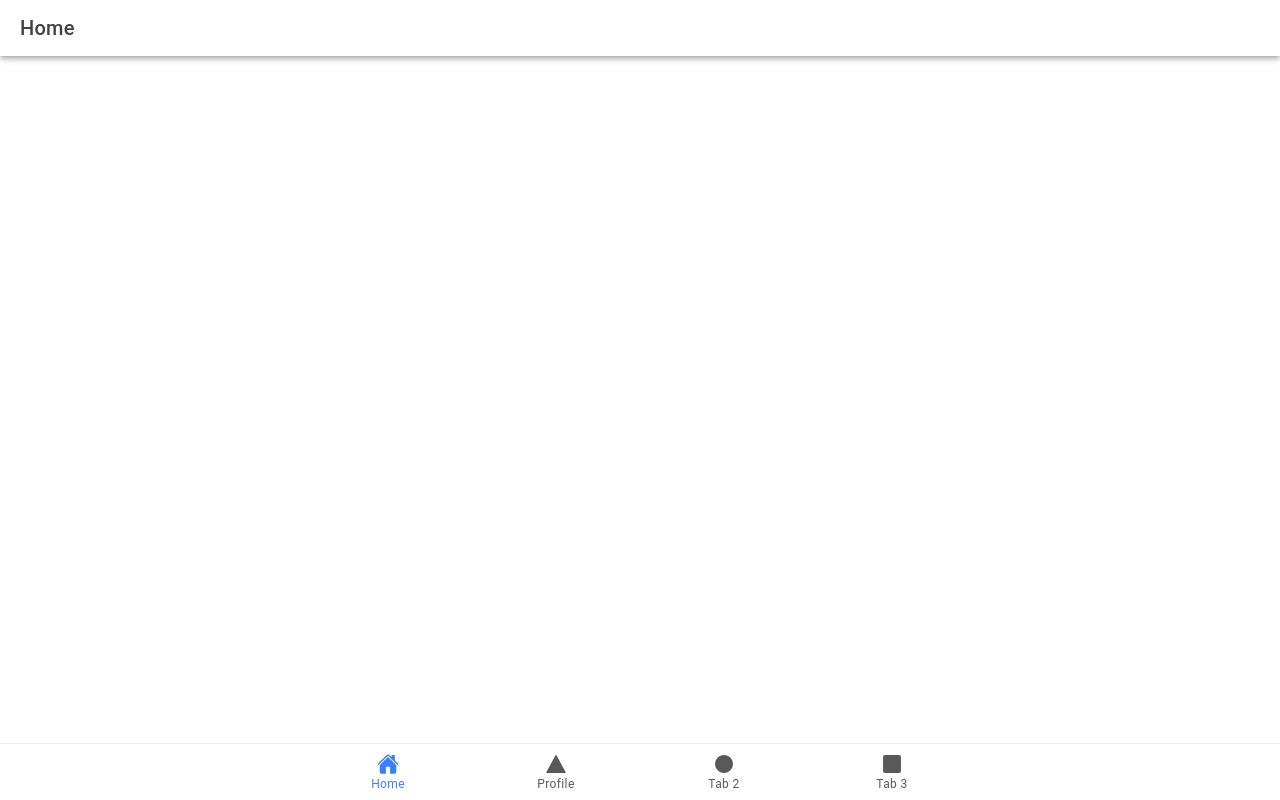
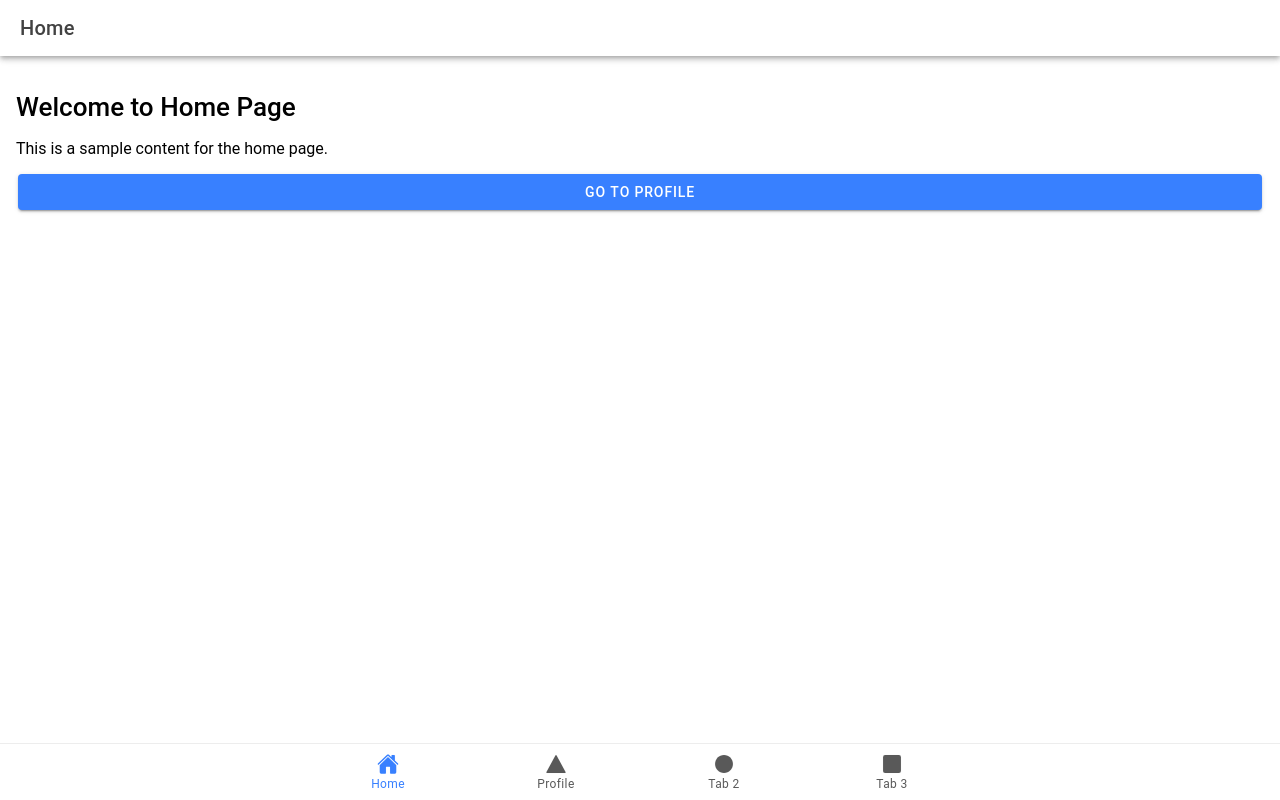
Before and after one commit to JayIvanOctat/ion-t-octat, a React (Vite) app: page /home in a window 1280 px wide. Built offline with nearby package versions, Linux system fonts and the light colour scheme.

Commit message:
added content on homepage

```diff
--- a/src/pages/home.tsx
+++ b/src/pages/home.tsx
@@ -1,10 +1,5 @@
-import {
-    //Initial Components
-    IonContent, IonHeader, IonPage, IonTitle, IonToolbar,IonTabButton
-} from '@ionic/react';
-
-// CSS
-//import './profile.css';
+import React from 'react';
+import { IonContent, IonHeader, IonPage, IonTitle, IonToolbar, IonButton } from '@ionic/react';
 
 const Home: React.FC = () => {
   return (
@@ -20,10 +15,14 @@ import {
             <IonTitle size="large">Home</IonTitle>
           </IonToolbar>
         </IonHeader>
+        <div className="ion-padding">
+          <h1>Welcome to Home Page</h1>
+          <p>This is a sample content for the home page.</p>
+          <IonButton expand="block" routerLink="/profile">Go to Profile</IonButton>
+        </div>
       </IonContent>
     </IonPage>
   );
 };
 
-  //
 export default Home;
```
Lines whose indentation alone changed are shown as unchanged.
